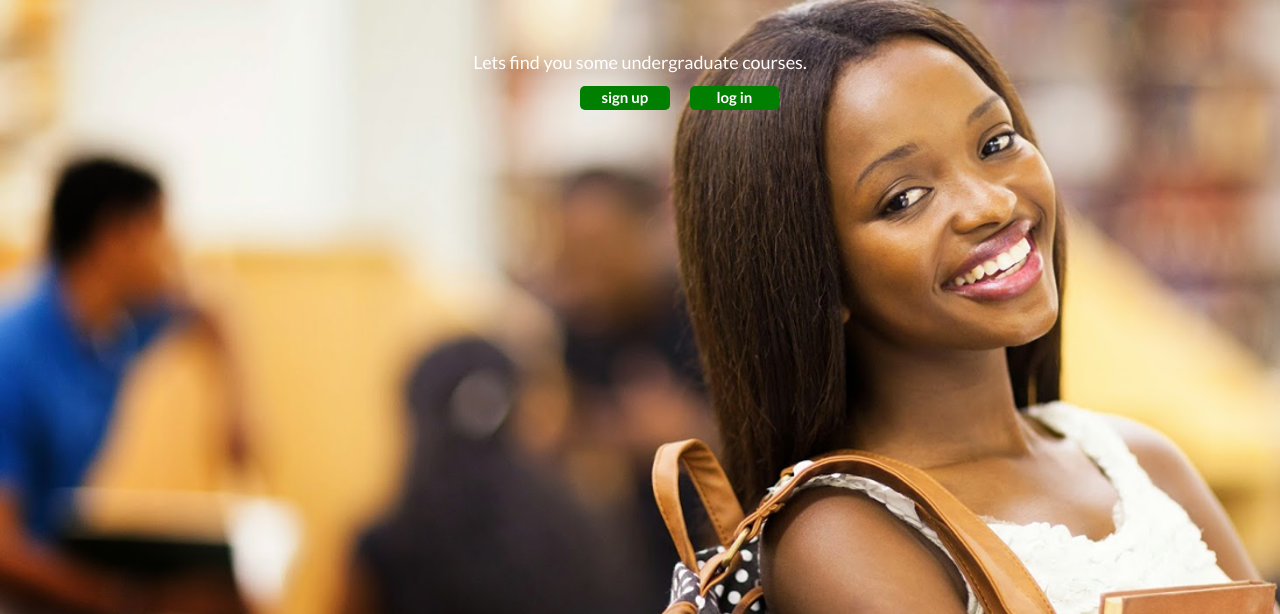
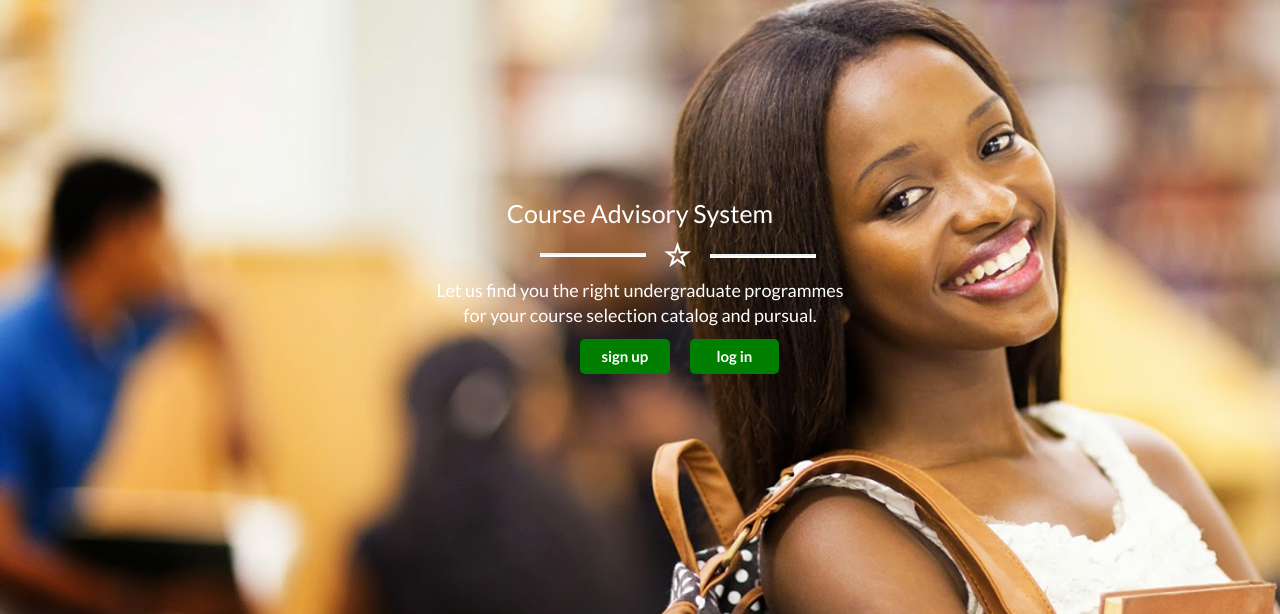
Before and after one commit to jeytembu/CAS, a Django app: page / in a window 1280 px wide. Shown: the part 60-674 px from the top of the page. Run offline with Django 3.2, Linux system fonts and the light colour scheme; some libraries are stand-ins or nearby versions.

Commit message:
added content in the index page

```diff
--- a/templates/index.html
+++ b/templates/index.html
@@ -25,9 +25,13 @@
                 </div>
             </div>
         </nav>
-        <p class='slung'>Lets find you some undergraduate courses.</p>
-        <button class="sign-up" data-toggle="modal" data-target="#signup">sign up</button>
-        <button class="login" data-toggle="modal" data-target="#login">log in</button>
+        <h4 class="topic">Course Advisory System</h4>
+        <hr class="leftside">
+        <p class="middleside">&#9734;</p><hr class="rightside">
+        <p class='slung'>Let us find you the right undergraduate programmes<br> for your course selection catalog and pursual.</p>
+
+        <button class="btn btn-success sign-up btn-sm" data-toggle="modal" data-target="#signup">sign up</button>
+        <button class="btn btn-success login btn-sm" data-toggle="modal" data-target="#login">log in</button>
         <div class="container">
             <div class="modal fade" id="signup" role="dialog">
                 <div class="modal-dialog">
```
